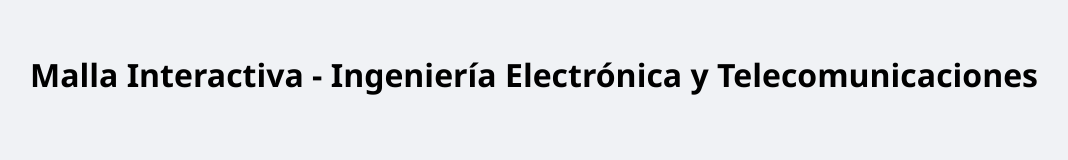
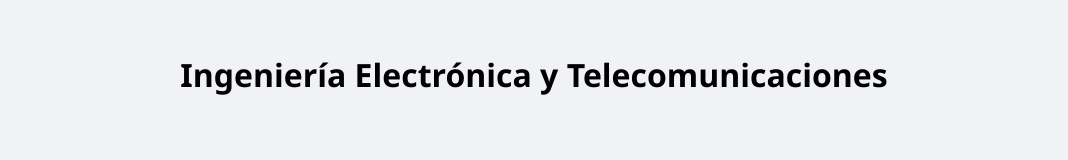
Before and after one commit to mariamsolano/prueba, a plain HTML site: page index.html in a window 1280 px wide. Shown: the whole page, without its empty margins (106-1174 px from the left). Drawn offline with Linux system fonts and the light colour scheme.

Commit message:
Update index.html

```diff
--- a/index.html
+++ b/index.html
@@ -3,7 +3,7 @@
 <head>
   <meta charset="UTF-8" />
   <meta name="viewport" content="width=device-width, initial-scale=1.0"/>
-  <title>Malla Interactiva - Electrónica y Telecomunicaciones</title>
+  <title>Ingeniería Electrónica y Telecomunicaciones</title>
   <style>
     body {
       font-family: 'Segoe UI', sans-serif;
@@ -118,7 +118,7 @@
   </style>
 </head>
 <body>
-  <h1>Malla Interactiva - Ingeniería Electrónica y Telecomunicaciones</h1>
+  <h1> Ingeniería Electrónica y Telecomunicaciones</h1>
   <div id="malla" class="grid"></div>
 
   <script>
```
